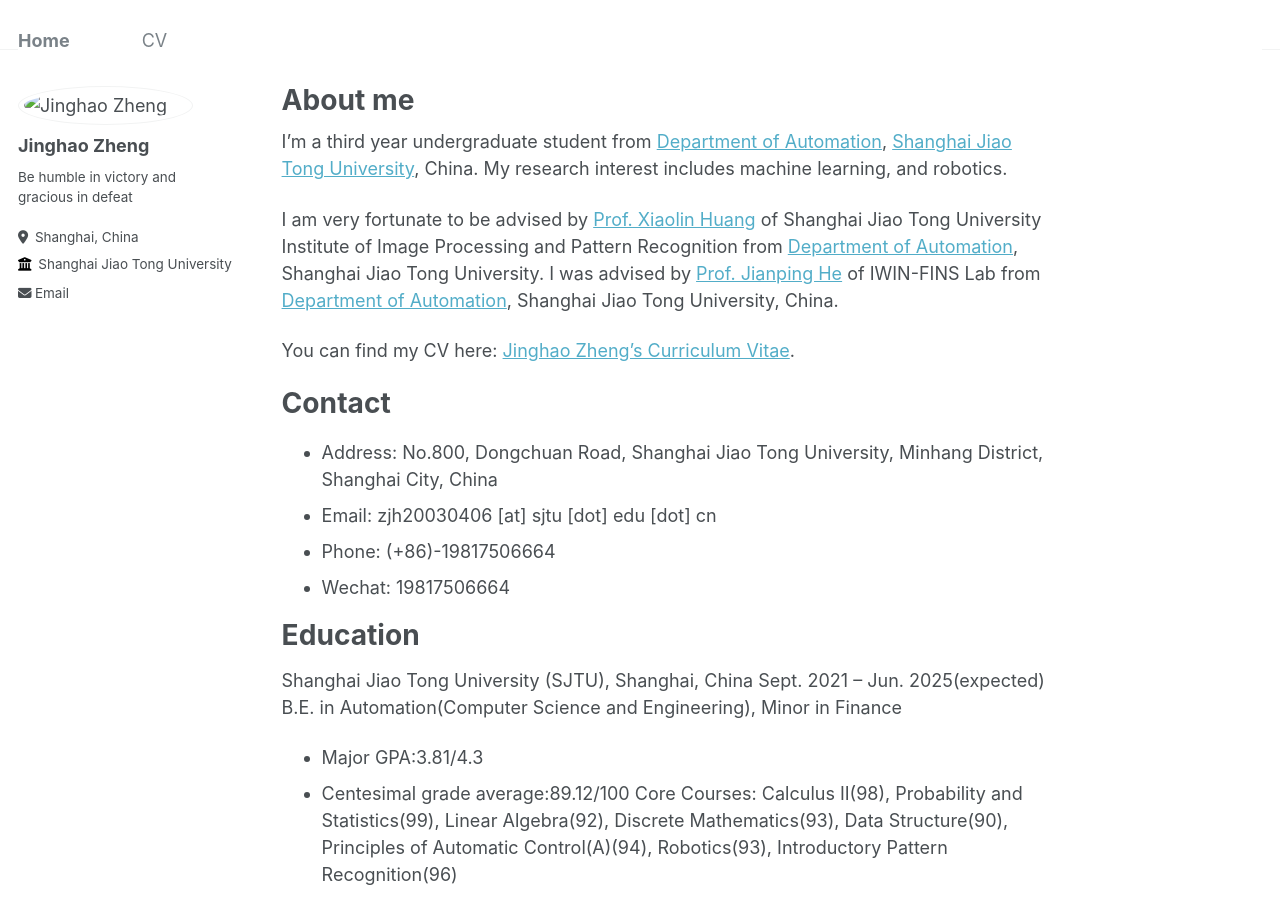
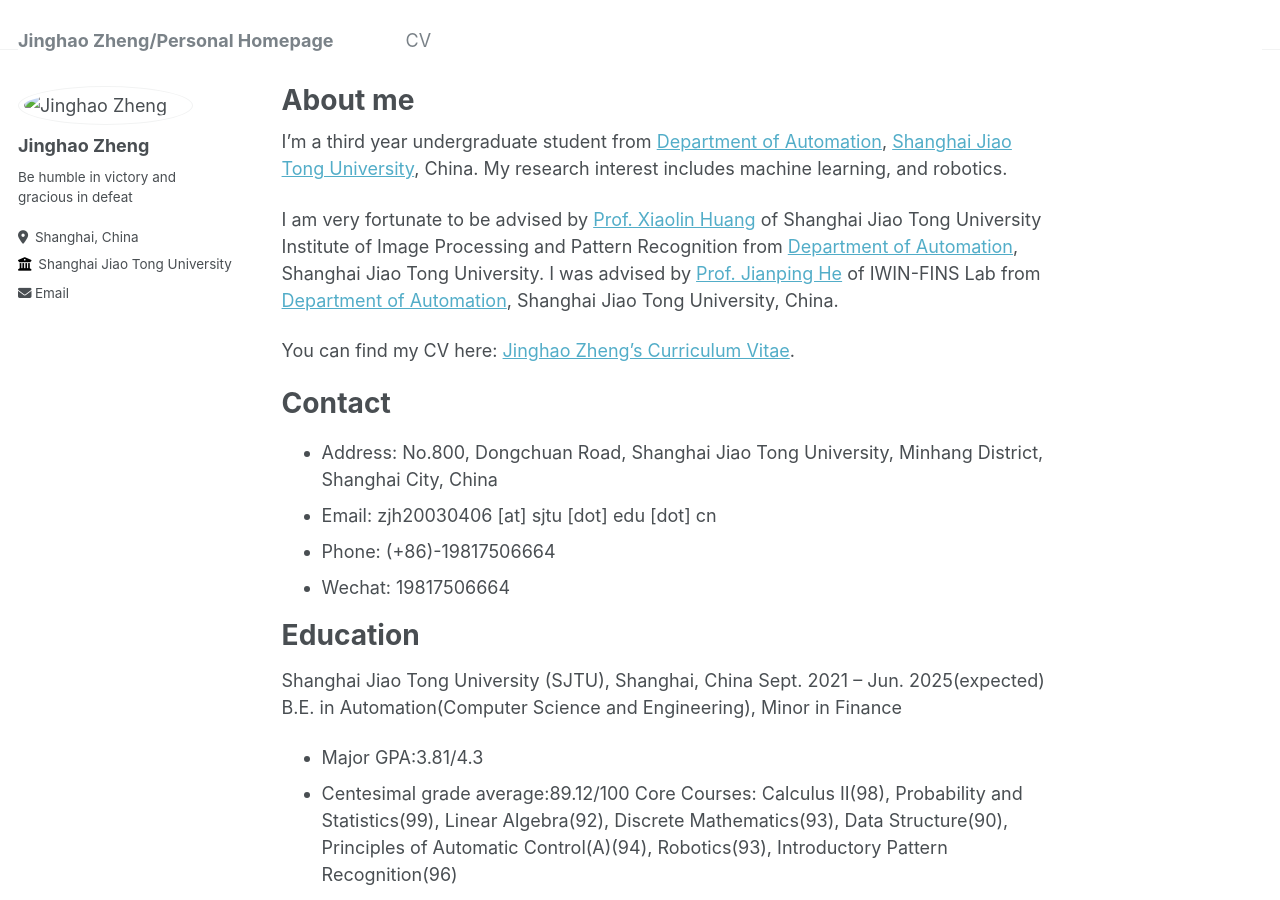
Before and after one commit to JinghaoZheng/JinghaoZheng.github.io, a Jekyll site: the page built from _pages/about.md, in a window 1280 px wide and 900 px high. Built offline with Jekyll 4.4.1, drawn with Linux system fonts in a browser that asks for light colours.

Commit message:
Update _config.yml

```diff
--- a/_config.yml
+++ b/_config.yml
@@ -8,7 +8,7 @@
 
 # Basic Site Settings
 locale                   : "en-US"
-title                    : "Home"
+title                    : "Jinghao Zheng/Personal Homepage"
 title_separator          : "-"
 name                     : &name "Jinghao Zheng"
 description              : &description "personal description"
```
